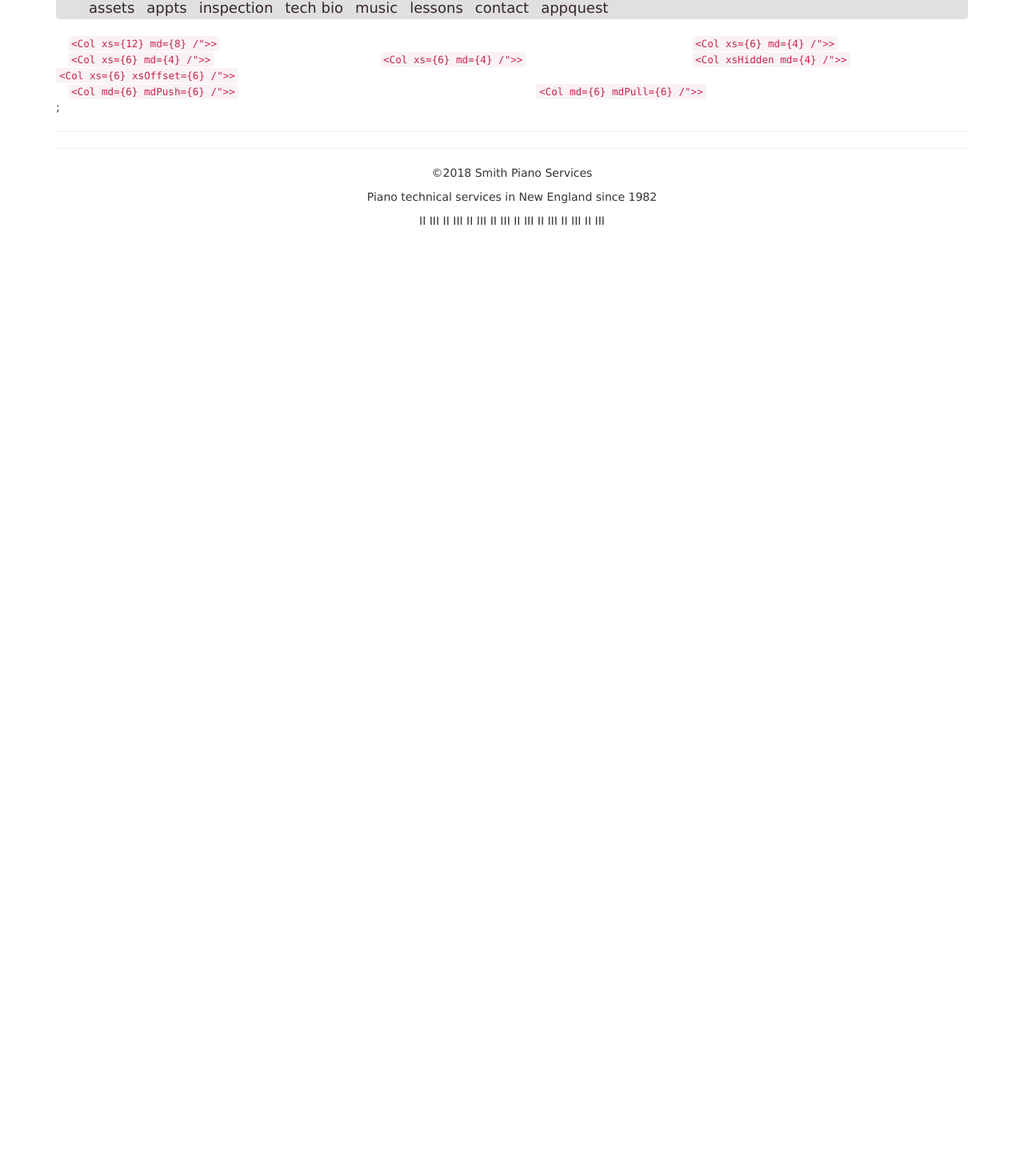
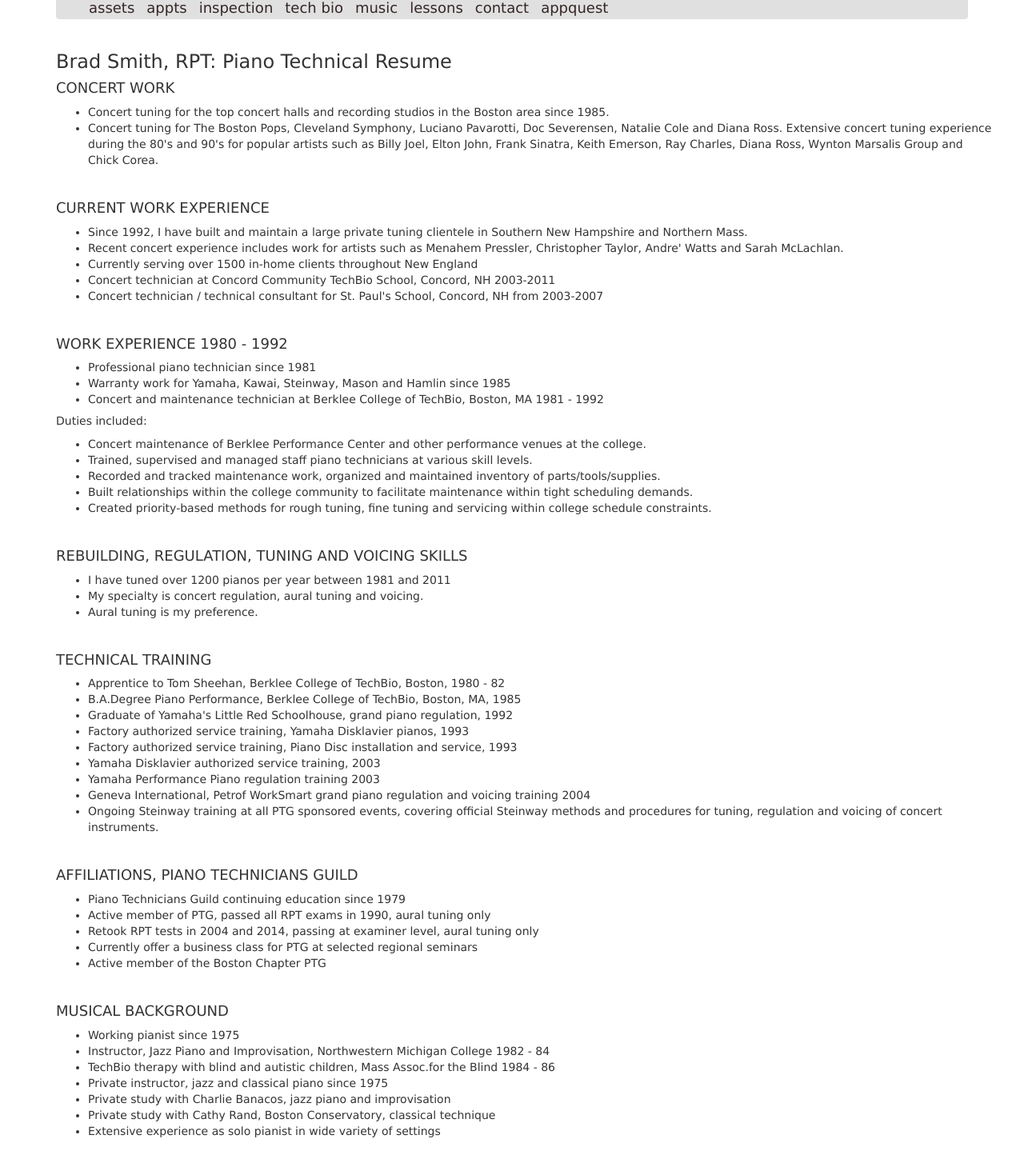
Before and after one commit to smithWEBtek/sp4, a React (Create React App) app in the folder client/: page /techbio in a window 1280 px wide. Shown: the part 49-1513 px from the top of the page at 80% size. Before the commit the page ends 800 px from the top, so only its background shows below. Built offline with nearby package versions, Linux system fonts and the light colour scheme.

Commit message:
Migrate tech bio page

```diff
--- a/client/src/Music/Music.js
+++ b/client/src/Music/Music.js
@@ -2,7 +2,7 @@
 import { Container, Row, Col, Carousel } from 'reactstrap'
 import './Music.css'
 
-class Music extends Component {
+class TechBio extends Component {
 	render() {
 		return (
 			<div>
@@ -48,4 +48,4 @@
 	}
 }
 
-export default Music
+export default TechBio
--- a/client/src/TechBio/TechBio.js
+++ b/client/src/TechBio/TechBio.js
@@ -1,49 +1,108 @@
 import React, { Component } from 'react'
-import { Container, Row, Col, Carousel } from 'reactstrap'
+import Img from 'react-image'
+import { Col, Container, Row } from 'reactstrap'
 import './TechBio.css'
+import Aux from '../hoc/Aux'
 
 class TechBio extends Component {
 	render() {
 		return (
-			<div>
-				<Container>
-					<Row >
-						<Col xs={12} md={8}>
-							<code>&lt;{'Col xs={12} md={8}'} /">&gt;</code>
-						</Col>
-						<Col xs={6} md={4}>
-							<code>&lt;{'Col xs={6} md={4}'} /">&gt;</code>
-						</Col>
-					</Row>
+			<Container>
+				<Row>
+					<Col xs="12">
+						<div>
+							<p><h3>Brad Smith, RPT:  Piano Technical Resume</h3></p>
 
-					<Row >
-						<Col xs={6} md={4}>
-							<code>&lt;{'Col xs={6} md={4}'} /">&gt;</code>
-						</Col>
-						<Col xs={6} md={4}>
-							<code>&lt;{'Col xs={6} md={4}'} /">&gt;</code>
-						</Col>
-						<Col xsHidden md={4}>
-							<code>&lt;{'Col xsHidden md={4}'} /">&gt;</code>
-						</Col>
-					</Row>
+							<h4>CONCERT WORK</h4>
+							<ul>
+								<li>Concert tuning for the top concert halls and recording studios in the Boston area since 1985.</li>
+								<li>Concert tuning for The Boston Pops, Cleveland Symphony, Luciano Pavarotti, Doc Severensen, Natalie Cole and Diana Ross.  Extensive concert tuning experience during the 80's and 90's for popular artists such as Billy Joel, Elton John, Frank Sinatra, Keith Emerson, Ray Charles, Diana Ross, Wynton Marsalis Group and Chick Corea.</li>
+							</ul>
+							<br />
 
-					<Row >
-						<Col xs={6} xsOffset={6}>
-							<code>&lt;{'Col xs={6} xsOffset={6}'} /">&gt;</code>
-						</Col>
-					</Row>
+							<h4>CURRENT WORK EXPERIENCE</h4>
+							<ul>
+								<li>Since 1992, I have built and maintain a large private tuning clientele in Southern New Hampshire and Northern Mass.</li>
+								<li>Recent concert experience includes work for artists such as Menahem Pressler, Christopher Taylor, Andre' Watts and Sarah McLachlan.</li>
+								<li>Currently serving over 1500 in-home clients throughout New England</li>
+								<li>Concert technician at Concord Community TechBio School, Concord, NH 2003-2011</li>
+								<li>Concert technician / technical consultant for St. Paul's School, Concord, NH from 2003-2007</li>
+							</ul>
+							<br />
 
-					<Row >
-						<Col md={6} mdPush={6}>
-							<code>&lt;{'Col md={6} mdPush={6}'} /">&gt;</code>
-						</Col>
-						<Col md={6} mdPull={6}>
-							<code>&lt;{'Col md={6} mdPull={6}'} /">&gt;</code>
-						</Col>
-					</Row>
-				</Container>;
-			</div>
+							<h4>WORK EXPERIENCE 1980 - 1992</h4>
+							<ul>
+								<li>Professional piano technician since 1981</li>
+								<li>Warranty work for Yamaha, Kawai, Steinway, Mason and Hamlin since 1985</li>
+								<li>Concert and maintenance technician at Berklee College of TechBio, Boston, MA 1981 - 1992</li>
+							</ul>
+
+							<h5> Duties included:</h5>
+							<ul>
+								<li>Concert maintenance of Berklee Performance Center and other performance venues at the college.</li>
+								<li>Trained, supervised and managed staff piano technicians at various skill levels.</li>
+								<li>Recorded and tracked maintenance work, organized and maintained inventory of parts/tools/supplies.</li>
+								<li>Built relationships within the college community to facilitate maintenance within tight scheduling demands.</li>
+								<li>Created priority-based methods for rough tuning, fine tuning and servicing within college schedule constraints.</li>
+							</ul>
+							<br />
+
+							<h4>REBUILDING, REGULATION, TUNING AND VOICING SKILLS</h4>
+							<ul>
+								<li>I have tuned over 1200 pianos per year between 1981 and 2011</li>
+								<li>My specialty is concert regulation, aural tuning and voicing.</li>
+								<li>Aural tuning is my preference.</li>
+							</ul>
+							<br />
+
+							<h4>TECHNICAL TRAINING</h4>
+							<ul>
+								<li>Apprentice to Tom Sheehan, Berklee College of TechBio, Boston, 1980 - 82</li>
+								<li>B.A.Degree Piano Performance, Berklee College of TechBio, Boston, MA, 1985</li>
+								<li>Graduate of Yamaha's Little Red Schoolhouse, grand piano regulation, 1992</li>
+								<li>Factory authorized service training, Yamaha Disklavier pianos, 1993</li>
+								<li>Factory authorized service training, Piano Disc installation and service, 1993</li>
+								<li>Yamaha Disklavier authorized service training, 2003</li>
+								<li>Yamaha Performance Piano regulation training 2003</li>
+								<li>Geneva International, Petrof WorkSmart grand piano regulation and voicing training 2004</li>
+								<li>Ongoing Steinway training at all PTG sponsored events, covering official Steinway methods and procedures for tuning, regulation and voicing of concert instruments.</li>
+							</ul>
+							<br />
+
+							<h4> AFFILIATIONS, PIANO TECHNICIANS GUILD</h4 >
+							<ul>
+								<li>Piano Technicians Guild continuing education since 1979</li>
+								<li>Active member of PTG, passed all RPT exams in 1990, aural tuning only</li>
+								<li>Retook RPT tests in 2004 and 2014, passing at examiner level, aural tuning only</li>
+								<li>Currently offer a business class for PTG at selected regional seminars</li>
+								<li>Active member of the Boston Chapter PTG</li>
+							</ul>
+							<br />
+
+							<h4> MUSICAL BACKGROUND</h4>
+							<ul>
+								<li>Working pianist since 1975</li>
+								<li>Instructor, Jazz Piano and Improvisation, Northwestern Michigan College 1982 - 84</li>
+								<li>TechBio therapy with blind and autistic children, Mass Assoc.for the Blind 1984 - 86</li>
+								<li>Private instructor, jazz and classical piano since 1975</li>
+								<li>Private study with Charlie Banacos, jazz piano and improvisation</li>
+								<li>Private study with Cathy Rand, Boston Conservatory, classical technique</li>
+								<li>Extensive experience as solo pianist in wide variety of settings</li>
+							</ul>
+							<br />
+
+							<h4> MANAGEMENT EXPERIENCE</h4 >
+							<ul>
+								<li>Developed the first “Online Scheduling” system for piano tuning and service appointments.</li>
+								<li>Recruited / trained piano technicians in college setting, shortening 'ramp up' time for skills transfer</li>
+								<li>Customized database software for institutional setting to schedule / track / maintain piano work</li>
+								<li>Developed and currently teach course for piano faculty's increased understanding of technical matters</li>
+								<li>Developed customized climate control procedures, unique to the institutional environment</li>
+							</ul>
+						</div >
+					</Col>
+				</Row>
+			</Container>
 		)
 	}
 }
```
